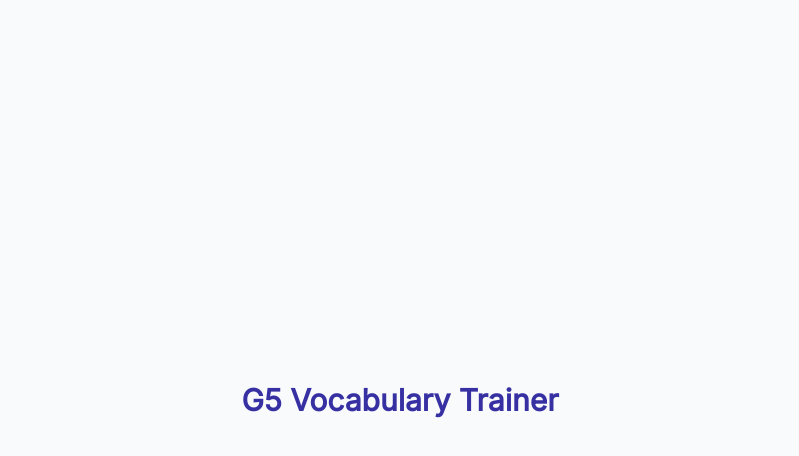
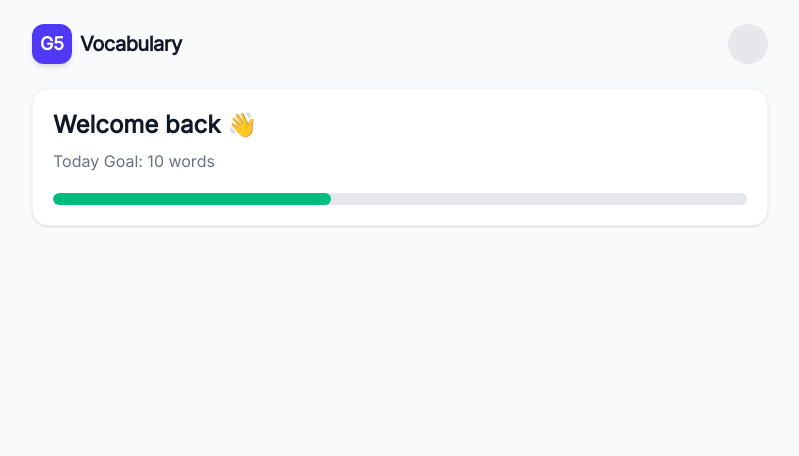
Before and after one commit to miladmn022/G5-vocabulary, a Next.js app: page / in a window 1280 px wide. Shown: the top 456 px of the page, without its empty margins (240-1039 px from the left). Built offline with nearby package versions, Linux system fonts and the light colour scheme.

Commit message:
create core ui components

```diff
--- a/app/page.tsx
+++ b/app/page.tsx
@@ -1,31 +1,48 @@
 import AppShell from "@/components/app-shell";
+import AppHeader from "@/components/app-header";
+import Card from "@/components/card";
+import ProgressBar from "@/components/progress-bar";
 
 
-export default function Home() {
+export default function Home(){
 
 return (
 
 <AppShell>
 
-      <div className="
-        flex
-        flex-1
-        items-center
-        justify-center
-      ">
+<AppHeader/>
+
+
+<Card>
 
 <h1 className="
-          text-3xl
+text-2xl
 font-bold
-          text-primary
 ">
-          G5 Vocabulary Trainer
+Welcome back 👋
 </h1>
+
+
+<p className="
+mt-2
+text-gray-500
+">
+Today Goal: 10 words
+</p>
+
+
+<div className="mt-5">
+
+<ProgressBar value={40}/>
 
 </div>
 
 
+</Card>
+
+
 </AppShell>
 
-  );
+)
+
 }
--- /dev/null
+++ b/components/app-header.tsx
@@ -0,0 +1,34 @@
+import Logo from "./logo";
+
+
+export default function AppHeader(){
+
+return (
+
+<header
+className="
+flex
+items-center
+justify-between
+py-6
+"
+>
+
+<Logo/>
+
+
+<div
+className="
+h-10
+w-10
+rounded-full
+bg-gray-200
+"
+/>
+
+
+</header>
+
+)
+
+}
--- /dev/null
+++ b/components/card.tsx
@@ -0,0 +1,33 @@
+import { cn } from "@/lib/utils";
+
+
+export default function Card({
+  children,
+  className,
+}: {
+  children: React.ReactNode;
+  className?: string;
+}) {
+
+  return (
+
+    <div
+      className={cn(
+        `
+        rounded-2xl
+        bg-white
+        p-5
+        shadow-sm
+        border
+        border-gray-100
+        `,
+        className
+      )}
+    >
+
+      {children}
+
+    </div>
+
+  );
+}
--- /dev/null
+++ b/components/logo.tsx
@@ -0,0 +1,34 @@
+export default function Logo() {
+  return (
+    <div className="flex items-center gap-2">
+
+      <div
+        className="
+        flex
+        h-10
+        w-10
+        items-center
+        justify-center
+        rounded-xl
+        bg-indigo-600
+        text-lg
+        font-bold
+        text-white
+        shadow-md
+        "
+      >
+        G5
+      </div>
+
+
+      <span className="
+        text-xl
+        font-bold
+        tracking-tight
+      ">
+        Vocabulary
+      </span>
+
+    </div>
+  );
+}
--- /dev/null
+++ b/components/progress-bar.tsx
@@ -0,0 +1,33 @@
+export default function ProgressBar({
+  value
+}: {
+  value:number
+}) {
+
+return (
+
+<div className="
+w-full
+overflow-hidden
+rounded-full
+bg-gray-200
+h-3
+">
+
+<div
+className="
+h-full
+rounded-full
+bg-emerald-500
+transition-all
+"
+style={{
+width:`${value}%`
+}}
+/>
+
+</div>
+
+)
+
+}
```
Lines whose indentation alone changed are shown as unchanged.
